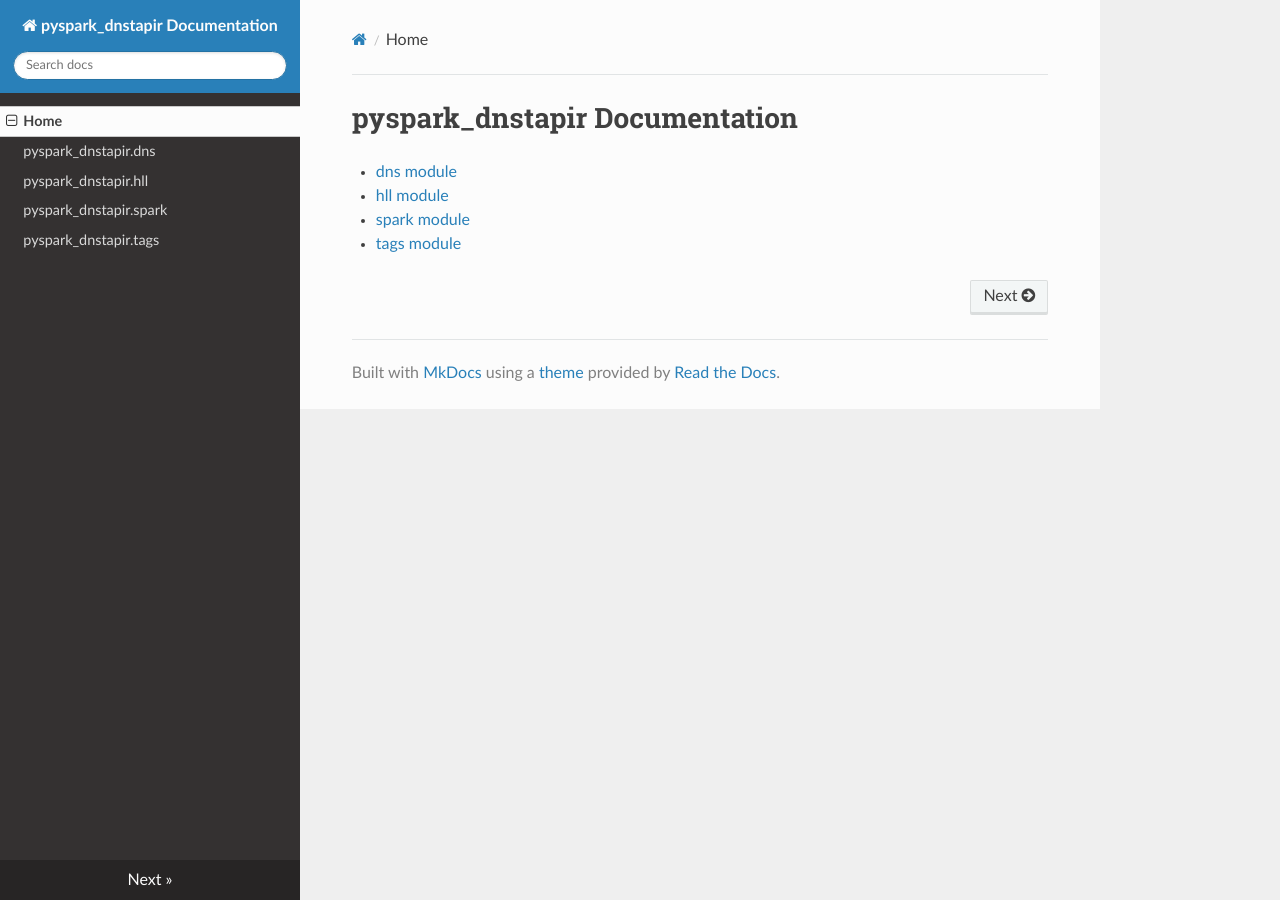
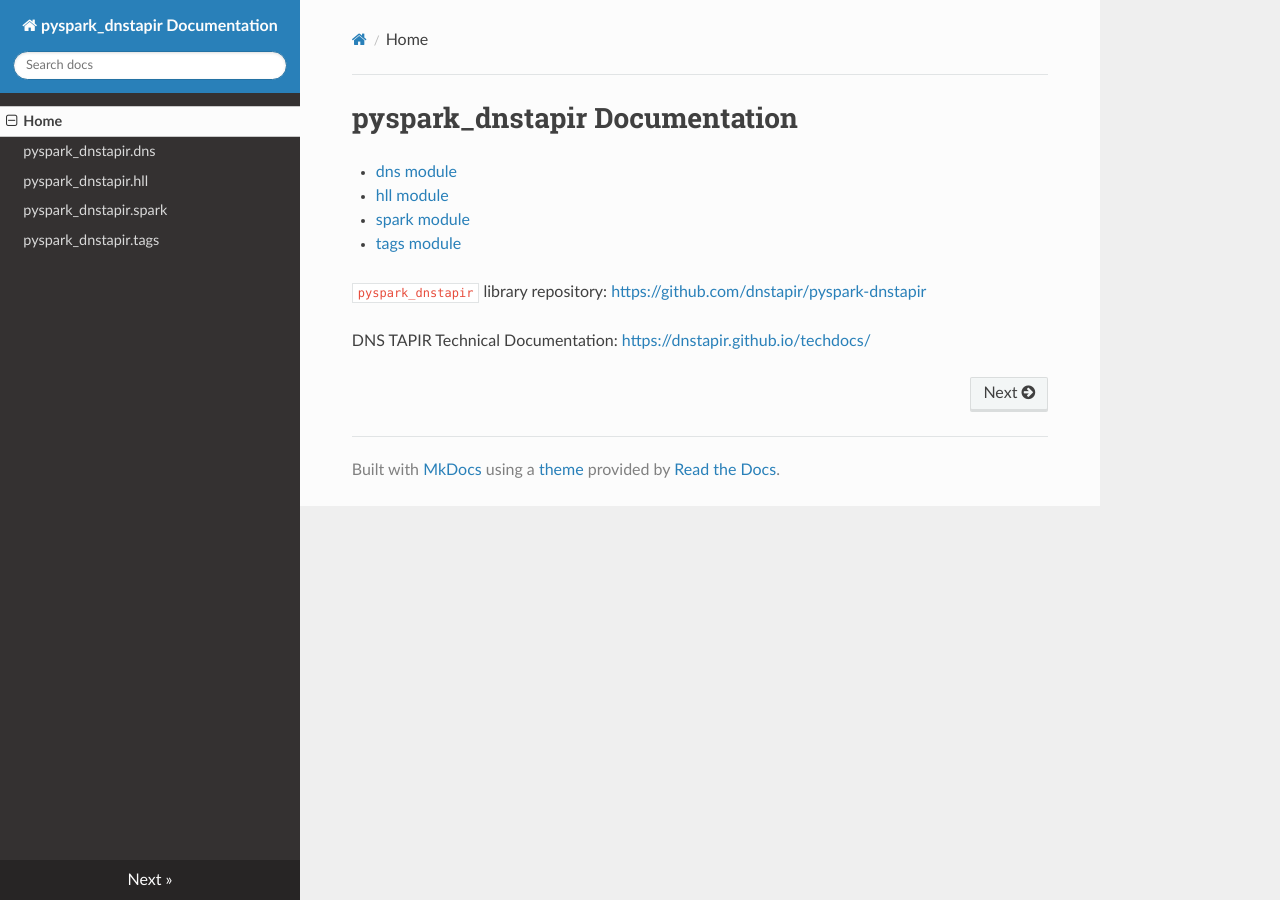
Before and after one commit to dnstapir/pyspark-dnstapir, an MkDocs documentation site: the page built from docs/index.md, in a window 1280 px wide. Built offline with MkDocs 1.6.1, drawn with Linux system fonts in a browser that asks for light colours; nearby versions of some CDN libraries.

Commit message:
Add more links to docs landing page

```diff
--- a/docs/index.md
+++ b/docs/index.md
@@ -4,3 +4,7 @@
 * [hll module](hll.md)
 * [spark module](spark.md)
 * [tags module](tags.md)
+
+`pyspark_dnstapir` library repository: [https://github.com/dnstapir/pyspark-dnstapir](https://github.com/dnstapir/pyspark-dnstapir)
+
+DNS TAPIR Technical Documentation: [https://dnstapir.github.io/techdocs/](https://dnstapir.github.io/techdocs/)
```
